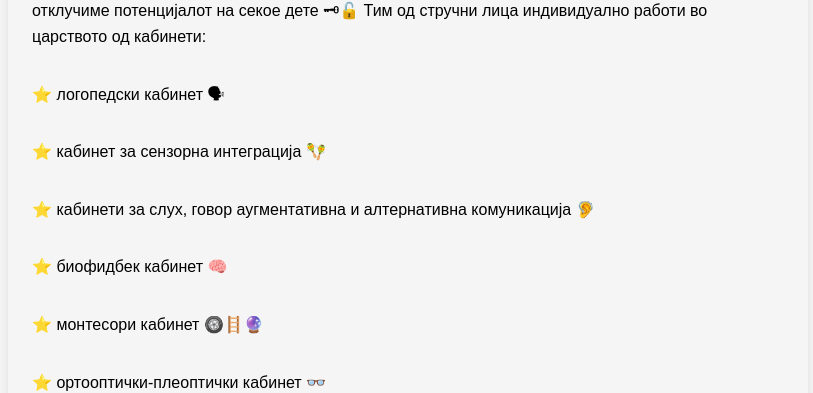
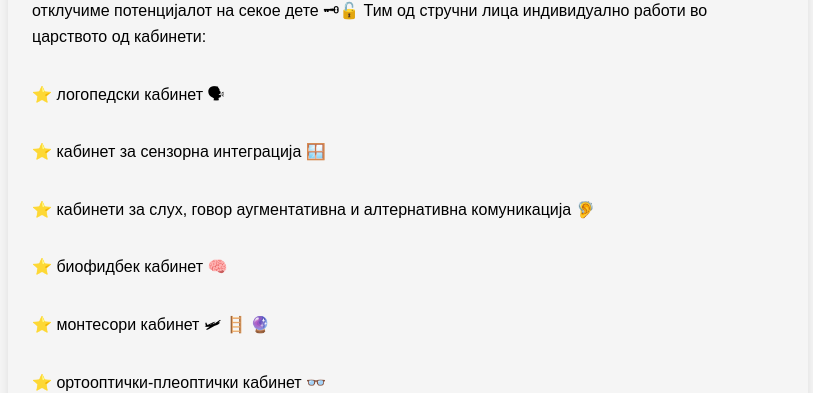
Before and after one commit to Assisstant/3Decembar, a plain HTML site: page index.html in a window 1280 px wide. Shown: the part 1639-2032 px from the top of the page, without its empty margins (232-1045 px from the left). Drawn offline with Linux system fonts and the light colour scheme.

Commit message:
Update: Replace emojis with HTML entities for better compatibility

```diff
--- a/index.html
+++ b/index.html
@@ -40,10 +40,10 @@
                 Заедно можеме да го отклучиме потенцијалот на секое дете 🗝🔓
                 Тим од стручни лица индивидуално работи во царството од кабинети:</p>
                 <p>⭐ логопедски кабинет 🗣</p>
-                <p>⭐ кабинет за сензорна интеграција 🪇</p>
+                <p>⭐ кабинет за сензорна интеграција &#x1FA9F;</p>
                 <p>⭐ кабинети за слух, говор аугментативна и алтернативна комуникација 🦻</p>
                 <p>⭐ биофидбек кабинет 🧠</p>
-                <p>⭐ монтесори кабинет 🛞🪜🔮</p>
+                <p>⭐ монтесори кабинет &#x1F6E9; &#x1FA9C; &#x1F52E;</p>
                 <p>⭐ ортооптички-плеоптички кабинет 👓</p>
                 <p>⭐ кабинет за реедукација на психомоторика 🏋‍♀️🧎‍♀️👩‍🦽</p>
             <div class="video-item">
```
